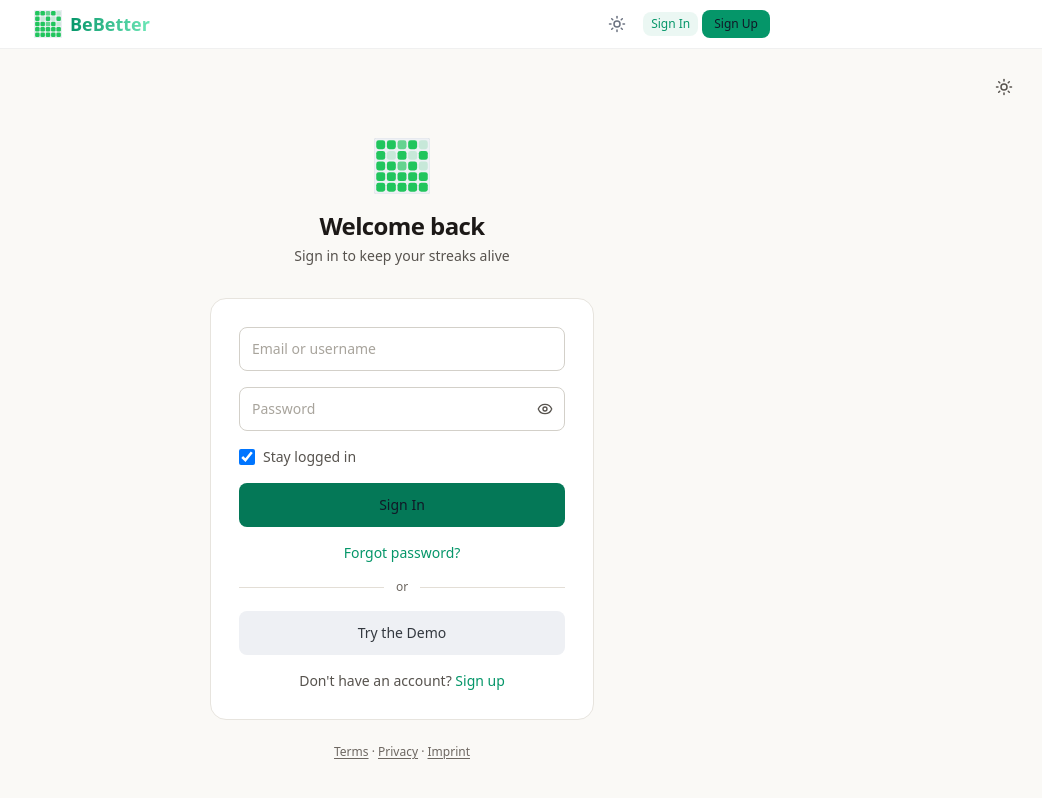
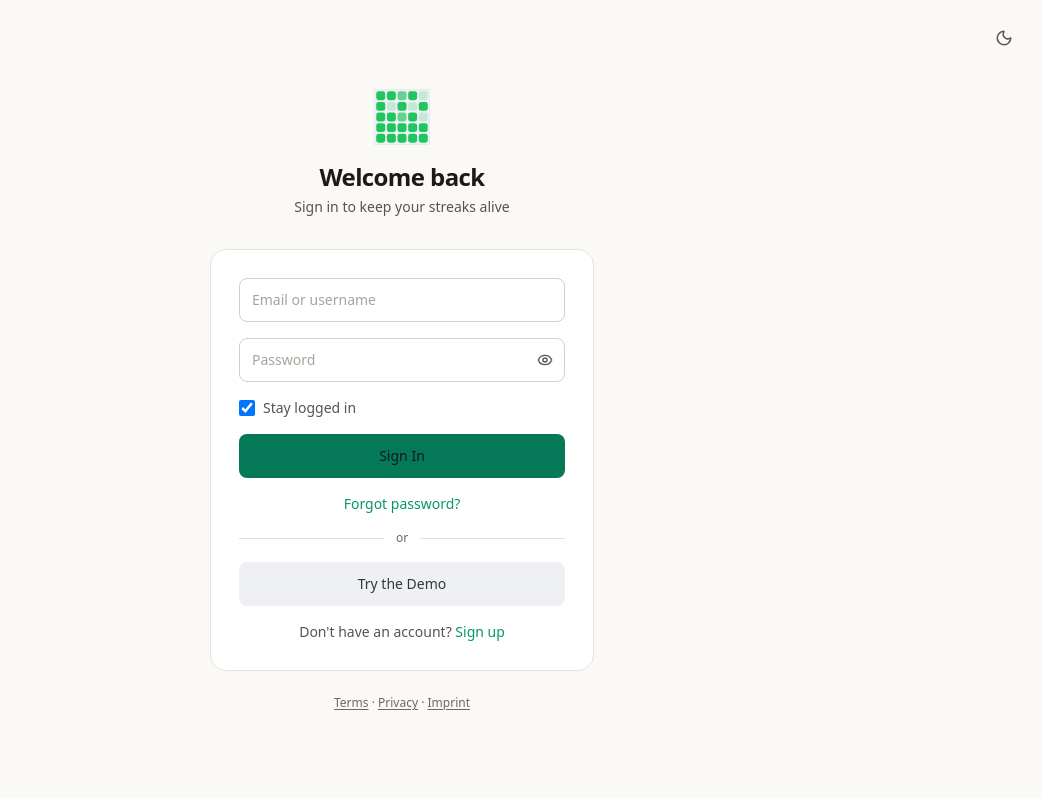
Before and after one commit to Michi4/BeBetter, a Vue app in the folder frontend/: page /login in a window 1280 px wide. Shown: the top 798 px of the page, without its empty margins (238-1280 px from the left). Built offline with nearby package versions, Linux system fonts and the light colour scheme.

Commit message:
style: fix toast animations, notification shifts, prompt layout padding, and theme tokens

```diff
--- a/frontend/src/App.vue
+++ b/frontend/src/App.vue
@@ -56,14 +56,15 @@
 
     <!-- Offline indicator -->
     <div v-if="!online"
-      class="fixed bottom-24 md:bottom-6 inset-x-0 z-[70] flex justify-center px-4 pointer-events-none">
-      <div class="pointer-events-auto flex items-center gap-2 px-4 py-2 rounded-full bg-amber-500/15 border border-amber-500/30 text-amber-300 text-xs font-medium backdrop-blur-xl shadow-lg">
+      class="fixed inset-x-0 z-[70] flex justify-center px-4 pointer-events-none"
+      :class="auth.user ? 'bottom-32 md:bottom-8' : 'bottom-8'">
+      <div class="pointer-events-auto flex items-center gap-2 px-4 py-2 rounded-full bg-amber-500/15 border border-amber-500/30 text-amber-300 text-xs font-medium backdrop-blur-xl shadow-md">
         <WifiOff :size="14" />
         You're offline — showing saved data, changes will sync when you're back
       </div>
     </div>
 
-    <!-- Push prompt (authenticated, first-run) -->
+    <!-- Push prompt (authenticated, first-run) — pads itself above the mobile bottom nav -->
     <div class="max-w-3xl mx-auto px-4">
       <PushPrompt v-if="auth.user" />
     </div>
@@ -110,7 +111,7 @@ const router = useRouter()
 const { isDark, toggleTheme } = useTheme()
 const { online } = useOnline()
 
-const publicRoutes = ['landing', 'landing-alt', 'forgot-password', 'reset-password', 'privacy', 'terms', 'imprint']
+const publicRoutes = ['landing', 'landing-alt', 'login', 'register', 'forgot-password', 'reset-password', 'privacy', 'terms', 'imprint']
 
 const desktopNavItems = computed(() => {
   const items = [
--- a/frontend/src/assets/main.css
+++ b/frontend/src/assets/main.css
@@ -22,6 +22,16 @@
   :focus-visible {
     outline: 2px solid var(--app-accent, #34d399);
     outline-offset: 2px;
+  }
+  /* Inputs/textarea use their own focus ring — skip the global outline so it
+     doesn't flash in and out during focus. */
+  input:focus-visible,
+  textarea:focus-visible,
+  select:focus-visible {
+    outline: none;
+  }
+  html, body {
+    overscroll-behavior-y: none;
   }
 }
 
@@ -73,7 +83,7 @@
     border-color: var(--app-card-border);
   }
   .card-hover {
-    @apply card hover:border-emerald-500/50 cursor-pointer active:scale-[0.99] hover:shadow-lg hover:shadow-emerald-500/5 hover:-translate-y-0.5;
+    @apply card hover:border-emerald-500/40 cursor-pointer active:scale-[0.99] hover:shadow-md hover:shadow-emerald-500/5 hover:-translate-y-0.5;
   }
   .page {
     @apply max-w-3xl mx-auto px-4 pb-24 pt-4 space-y-5;
@@ -123,17 +133,29 @@
 /* ============================================
    Toast — small, top-center, clickable feel
    ============================================ */
+/* Keep toasts below the sticky app nav (h-12 + safe area + 8px gap) so they
+   never overlap it — and stack new toasts BELOW old ones (newestOnTop: false)
+   so the topmost toast never jumps down when another arrives. */
+.Vue-Toastification__container.top-center {
+  top: calc(3rem + env(safe-area-inset-top, 0px) + 8px) !important;
+  width: min(100vw - 32px, 420px) !important;
+  margin-left: auto !important;
+  margin-right: auto !important;
+  left: 0 !important;
+  right: 0 !important;
+  align-items: center !important;
+}
 .Vue-Toastification__toast {
   border-radius: 10px !important;
   padding: 10px 14px !important;
-  margin: 8px 16px !important;
+  margin: 0 0 8px !important;
   font-size: 13px !important;
   font-weight: 500 !important;
   min-height: auto !important;
   max-width: calc(100vw - 32px) !important;
-  box-shadow: 0 4px 20px rgba(0,0,0,0.3) !important;
+  box-shadow: 0 2px 10px rgba(0,0,0,0.18) !important;
   cursor: pointer !important;
-  animation: toast-slide-in 0.25s cubic-bezier(0.16, 1, 0.3, 1) !important;
+  animation: toast-slide-in 0.22s cubic-bezier(0.16, 1, 0.3, 1) !important;
   transition: opacity 0.2s, transform 0.2s !important;
 }
 .Vue-Toastification__toast:active {
@@ -167,7 +189,7 @@
 }
 
 @keyframes toast-slide-in {
-  0% { opacity: 0; transform: translateY(-20px) scale(0.95); }
+  0% { opacity: 0; transform: translateY(-6px) scale(0.97); }
   100% { opacity: 1; transform: translateY(0) scale(1); }
 }
 
@@ -235,16 +257,19 @@
 }
 .completed-row .delete-btn {
   opacity: 0;
+  pointer-events: none;
   transition: opacity 0.15s;
 }
 .completed-row:hover .delete-btn,
 .completed-row:focus-within .delete-btn {
   opacity: 1;
+  pointer-events: auto;
 }
 /* On mobile, always show delete button */
 @media (hover: none) {
   .completed-row .delete-btn {
     opacity: 0.6;
+    pointer-events: auto;
   }
 }
 
--- a/frontend/src/components/NotificationAlerts.vue
+++ b/frontend/src/components/NotificationAlerts.vue
@@ -1,5 +1,6 @@
 <template>
-  <div v-if="alerts.length" class="space-y-2">
+  <div v-if="alerts.length" class="fixed inset-x-0 top-[calc(3rem+env(safe-area-inset-top,0px)+8px)] z-[45] flex justify-center px-3 sm:px-4 pointer-events-none">
+    <TransitionGroup name="alert" tag="div" class="w-full max-w-lg space-y-2 pointer-events-auto">
       <div
         v-for="n in alerts"
         :key="n.id"
@@ -32,6 +33,7 @@
           </div>
         </div>
       </div>
+    </TransitionGroup>
   </div>
   <ConfirmDialog ref="confirmDialog" />
 </template>
@@ -147,3 +149,22 @@ onUnmounted(() => {
   if (pollInterval) clearInterval(pollInterval)
 })
 </script>
+
+<style scoped>
+.alert-enter-active {
+  transition: opacity 0.18s ease;
+}
+.alert-leave-active {
+  transition: opacity 0.15s ease, transform 0.15s ease;
+}
+.alert-enter-from {
+  opacity: 0;
+}
+.alert-leave-to {
+  opacity: 0;
+  transform: translateY(-3px);
+}
+@media (prefers-reduced-motion: reduce) {
+  .alert-enter-active, .alert-leave-active { transition: none; }
+}
+</style>
--- a/frontend/src/components/PushPrompt.vue
+++ b/frontend/src/components/PushPrompt.vue
@@ -1,5 +1,6 @@
 <template>
-  <div v-if="show && auth.user && isSupported" class="card border border-emerald-500/30 bg-emerald-500/5">
+  <div v-if="show && auth.user && isSupported" class="pb-24 md:pb-4">
+    <div class="card border border-emerald-500/30 bg-emerald-500/5">
     <div class="flex items-start gap-3">
       <div class="shrink-0 w-10 h-10 rounded-xl bg-emerald-500/15 flex items-center justify-center">
         <BellRing :size="20" class="text-emerald-400" />
@@ -22,6 +23,7 @@
     <p class="text-[10px] text-gray-500 mt-2">
       A one-time browser permission is required — iOS Safari: add the app to your Home Screen for full background delivery on standalone.
     </p>
+    </div>
   </div>
 </template>
 
--- a/frontend/src/components/SignUpPrompt.vue
+++ b/frontend/src/components/SignUpPrompt.vue
@@ -32,7 +32,7 @@
               class="btn w-full"
               @click="close"
             >
-              <UserPlus :size="16" /> Create free account
+              <UserPlus :size="16" /> Sign Up
             </router-link>
             <button
               class="btn-secondary w-full"
--- a/frontend/src/composables/useTheme.js
+++ b/frontend/src/composables/useTheme.js
@@ -1,51 +1,72 @@
-import { ref, onMounted, watch } from 'vue'
+import { ref, onMounted, onUnmounted } from 'vue'
 
 const isDark = ref(true)
+
+function isLightDom() {
+  return document.documentElement.classList.contains('light')
+}
 
 function setThemeClasses(light) {
   document.documentElement.classList.toggle('light', !!light)
   document.documentElement.classList.toggle('dark', !light)
 }
 
+function syncFromDom() {
+  isDark.value = !isLightDom()
+}
+
+function persistedTheme() {
+  return localStorage.getItem('theme')
+}
+
+function applyTheme(light) {
+  setThemeClasses(light)
+  localStorage.setItem('theme', light ? 'light' : 'dark')
+  isDark.value = !light
+}
+
+// Make sure the DOM reflects the stored/system theme and the ref matches it.
+// Runs on every mount so navigation can never leave the toggle out of sync.
 function initTheme() {
-  const saved = localStorage.getItem('theme')
-  if (saved === 'light') {
-    isDark.value = false
-    setThemeClasses(true)
-  } else if (saved === 'dark') {
-    isDark.value = true
-    setThemeClasses(false)
-  } else {
-    const prefersDark = window.matchMedia('(prefers-color-scheme: dark)').matches
-    isDark.value = prefersDark
-    setThemeClasses(!prefersDark)
-  }
+  const saved = persistedTheme()
+  const light =
+    saved === 'light'
+      ? true
+      : saved === 'dark'
+        ? false
+        : !window.matchMedia('(prefers-color-scheme: dark)').matches
+  setThemeClasses(light)
+  isDark.value = !light
 }
 
 function toggleTheme() {
-  isDark.value = !isDark.value
-  setThemeClasses(!isDark.value)
-  localStorage.setItem('theme', isDark.value ? 'dark' : 'light')
+  applyTheme(!isLightDom())
 }
+
+let mediaQuery = null
+let systemHandler = null
 
 function useTheme() {
   onMounted(() => {
-    // Only init once
-    if (!document.documentElement.classList.contains('light') && !document.documentElement.classList.contains('dark')) {
-      initTheme()
+    initTheme()
+    if (!mediaQuery) {
+      mediaQuery = window.matchMedia('(prefers-color-scheme: dark)')
+      systemHandler = (e) => {
+        // Only follow the system when the user hasn't chosen explicitly.
+        if (!persistedTheme()) {
+          setThemeClasses(!e.matches)
+          isDark.value = e.matches
+        }
+      }
+      mediaQuery.addEventListener('change', systemHandler)
     }
   })
-
-  // Watch for system theme changes
-  onMounted(() => {
-    const mediaQuery = window.matchMedia('(prefers-color-scheme: dark)')
-    const handler = (e) => {
-      if (!localStorage.getItem('theme')) {
-        isDark.value = e.matches
-        setThemeClasses(!e.matches)
-      }
+  onUnmounted(() => {
+    if (mediaQuery && systemHandler) {
+      mediaQuery.removeEventListener('change', systemHandler)
+      mediaQuery = null
+      systemHandler = null
     }
-    mediaQuery.addEventListener('change', handler)
   })
 
   return {
```
Lines whose indentation alone changed are shown as unchanged.
